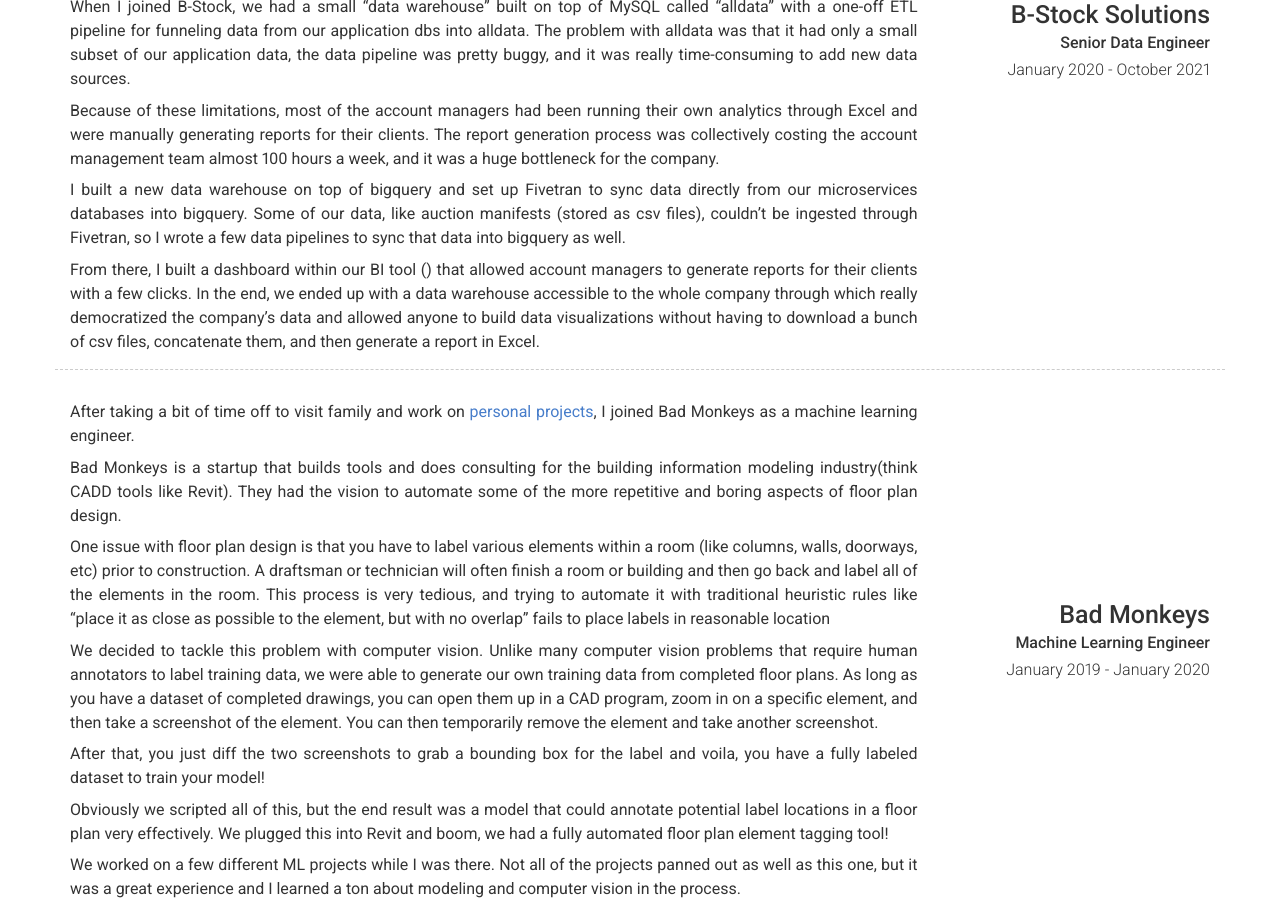
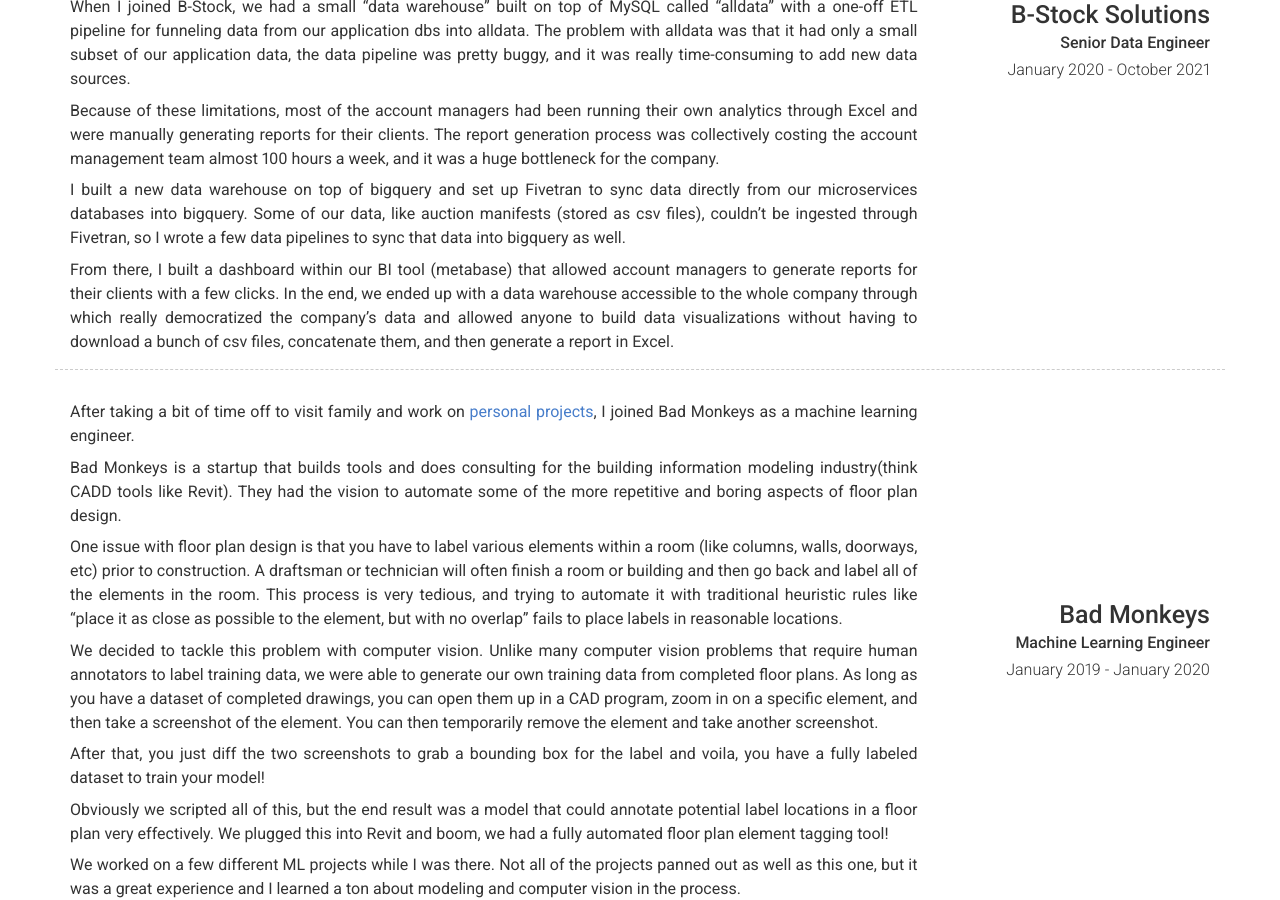
Before and after one commit to csaroff/csaroff.github.io, a Jekyll site: the page built from index.md, in a window 1280 px wide and 900 px high, scrolled down 2075 px. Built offline with Jekyll 4.4.1, drawn with Linux system fonts in a browser that asks for light colours; nearby versions of some CDN libraries.

Commit message:
Copy corrections

```diff
--- a/_config.yml
+++ b/_config.yml
@@ -130,7 +130,7 @@
           I built a new data warehouse on top of bigquery and set up Fivetran to sync data directly from our microservices databases into bigquery.
           Some of our data, like auction manifests (stored as csv files), couldn’t be ingested through Fivetran, so I wrote a few data pipelines to sync that data into bigquery as well.
 
-          From there, I built a dashboard within our BI tool () that allowed account managers to generate reports for their clients with a few clicks.
+          From there, I built a dashboard within our BI tool (metabase) that allowed account managers to generate reports for their clients with a few clicks.
           In the end, we ended up with a data warehouse accessible to the whole company through  which really democratized the company’s data and allowed anyone to build data visualizations without having to download a bunch of csv files, concatenate them, and then generate a report in Excel.
 
       - layout: right
@@ -146,7 +146,7 @@
 
           One issue with floor plan design is that you have to label various elements within a room (like columns, walls, doorways, etc) prior to construction.
           A draftsman or technician will often finish a room or building and then go back and label all of the elements in the room.
-          This process is very tedious, and trying to automate it with traditional heuristic rules like “place it as close as possible to the element, but with no overlap” fails to place labels in reasonable location
+          This process is very tedious, and trying to automate it with traditional heuristic rules like “place it as close as possible to the element, but with no overlap” fails to place labels in reasonable locations.
 
           We decided to tackle this problem with computer vision. Unlike many computer vision problems that require human annotators to label training data, we were able to generate our own training data from completed floor plans.
           As long as you have a dataset of completed drawings, you can open them up in a CAD program, zoom in on a specific element, and then take a screenshot of the element. You can then temporarily remove the element and take another screenshot.
```
